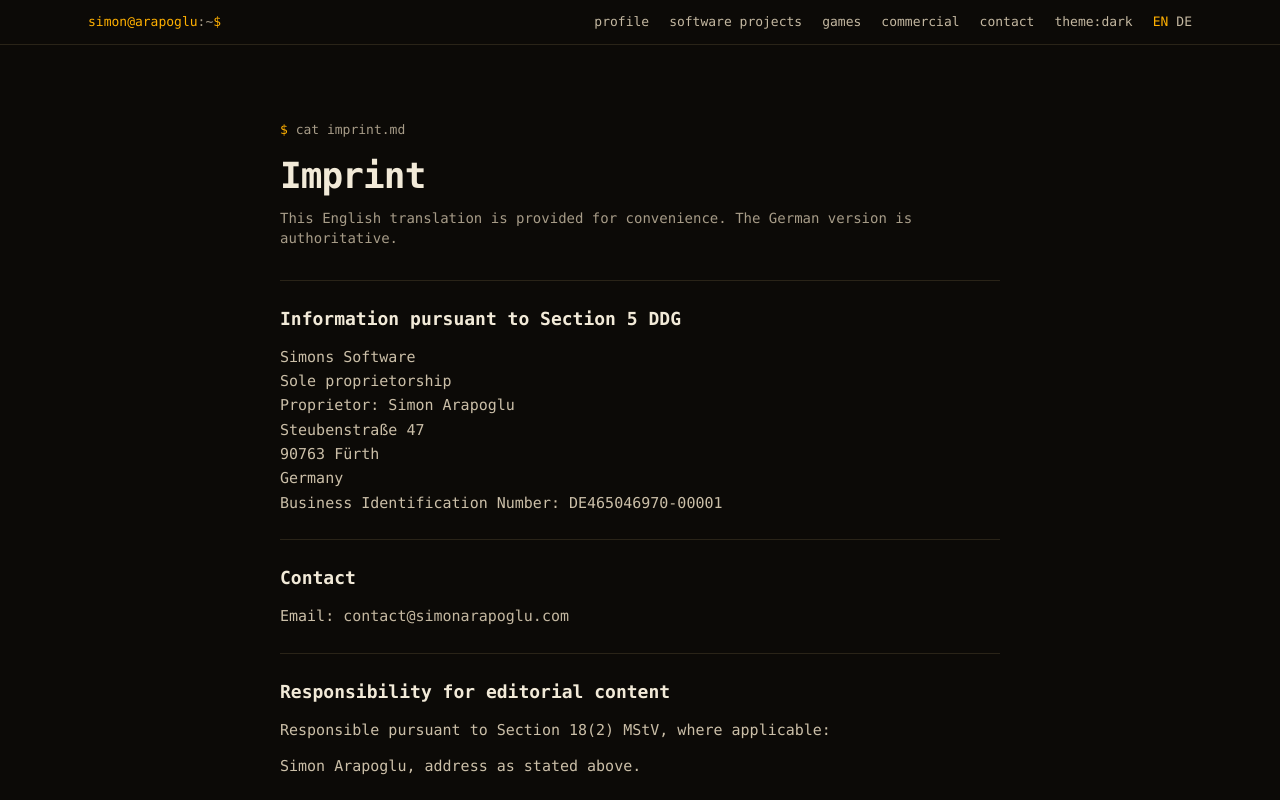
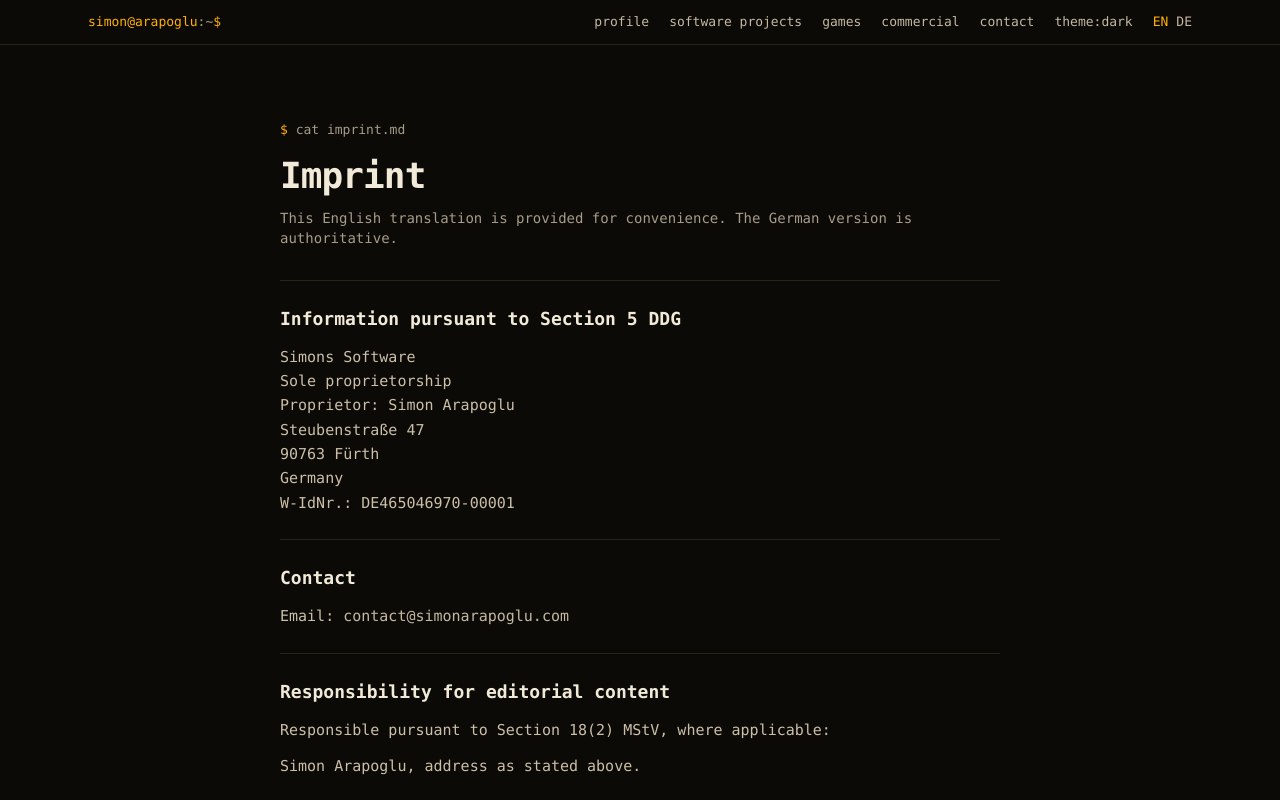
Before and after one commit to TheMetalStorm/personal-website, a Next.js app: page /en/imprint in a window 1280 px wide. Shown: the top 800 px of the page. Built offline with nearby package versions, Linux system fonts and the light colour scheme.

Commit message:
fix(imprint): use W-IdNr label consistently

```diff
--- a/app/components/LegalPage.tsx
+++ b/app/components/LegalPage.tsx
@@ -13,7 +13,7 @@ function Address({ locale }: { locale: 'de' | 'en' }) {
 			Steubenstraße 47<br />
 			90763 Fürth<br />
 			{locale === 'de' ? 'Deutschland' : 'Germany'}<br />
-			{locale === 'de' ? 'W-IdNr.' : 'Business Identification Number'}: DE465046970-00001
+			W-IdNr.: DE465046970-00001
 		</address>
 	);
 }
```
